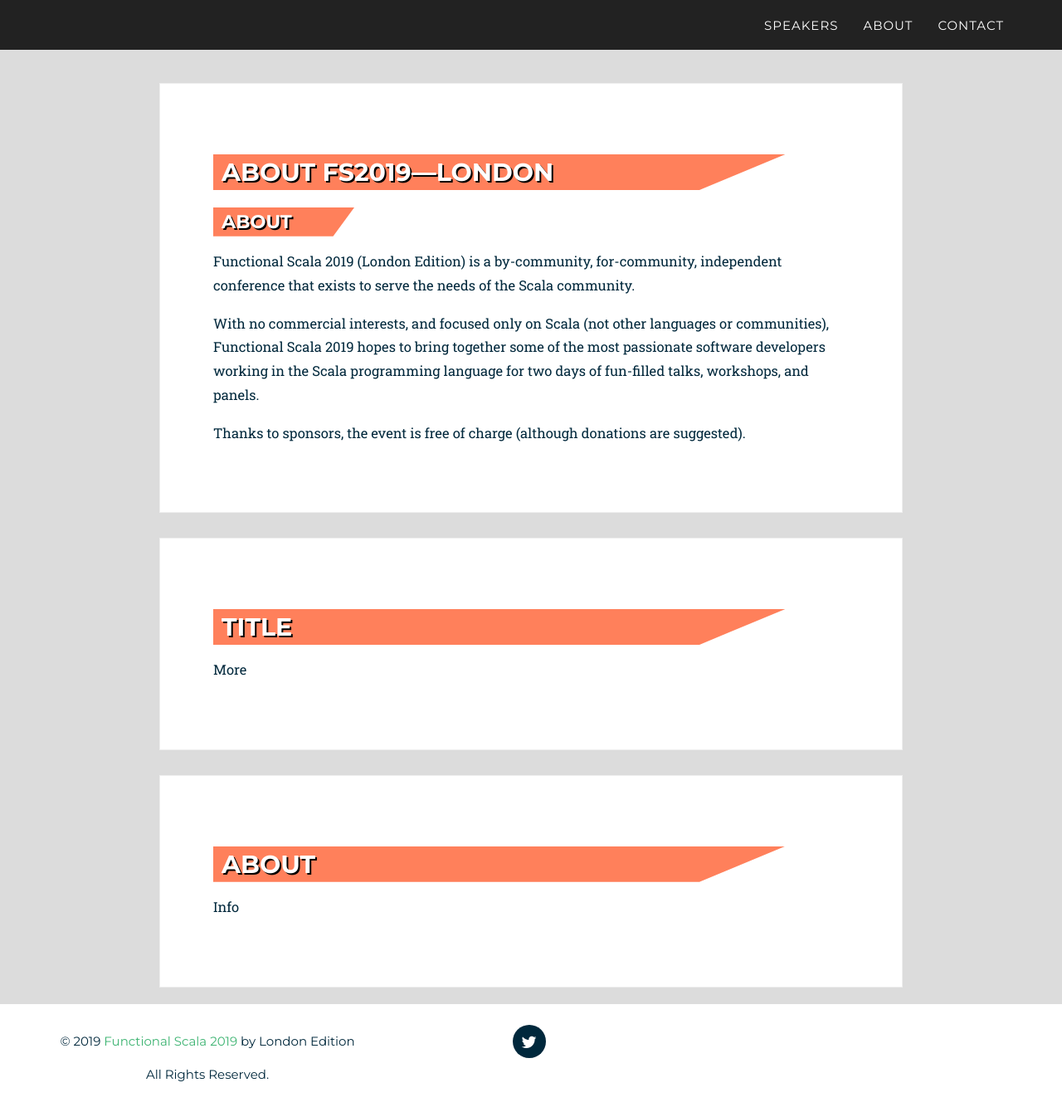
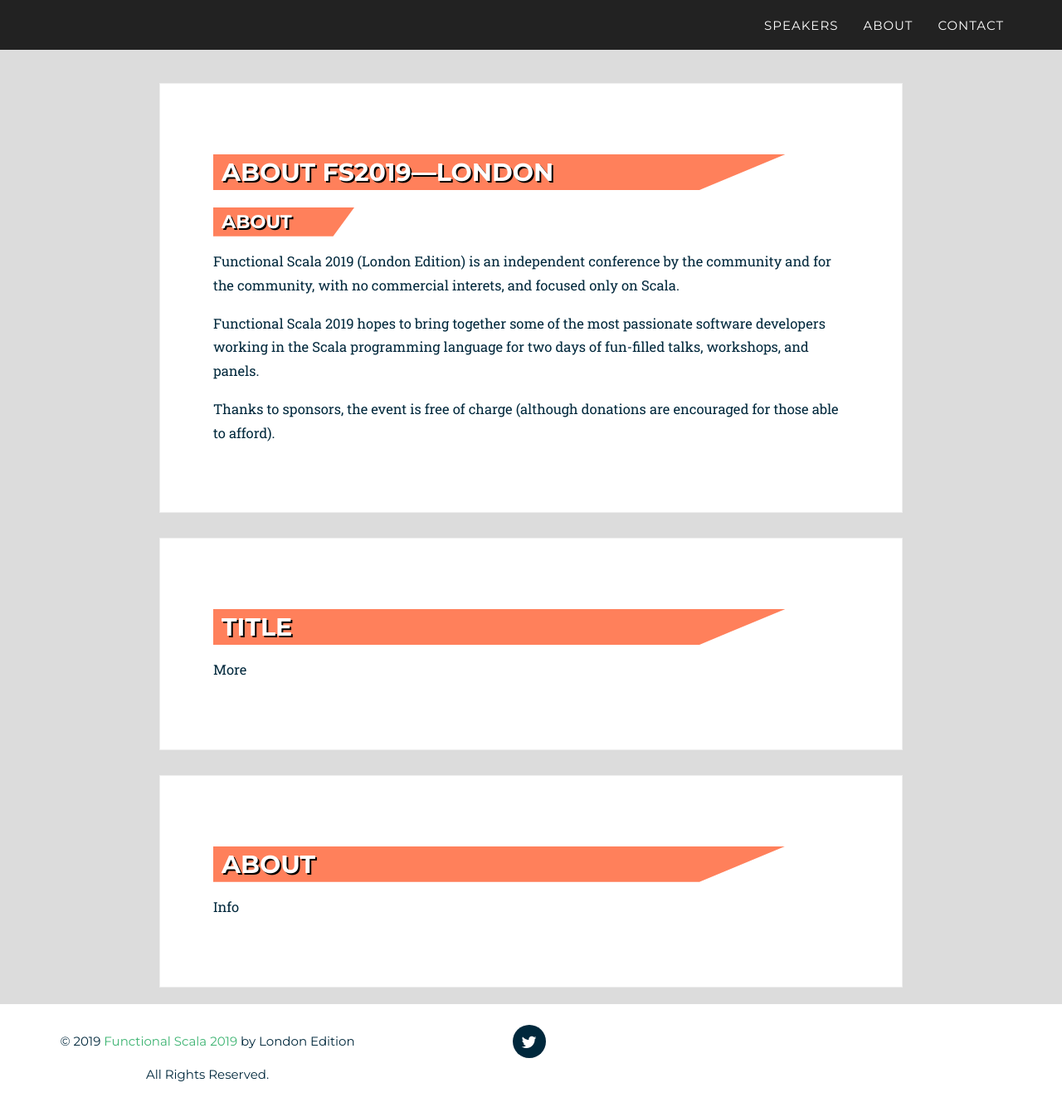
Before and after one commit to melvinchng/event-jekyll-theme, a Jekyll site: the page built from _2017_pages/about.html, in a window 1280 px wide and 1340 px high. Shown: the whole window at 83% size. Built offline with Jekyll 4.4.1, drawn with Linux system fonts in a browser that asks for light colours; some web fonts are replaced.

Commit message:
Small updates

```diff
--- a/_2017_pages/about.html
+++ b/_2017_pages/about.html
@@ -17,11 +17,11 @@
 -->
       <h2 class="second">About</h2>
 
-      <p>Functional Scala 2019 (London Edition) is a by-community, for-community, independent conference that exists to serve the needs of the Scala community.</p>
+      <p>Functional Scala 2019 (London Edition) is an independent conference by the community and for the community, with no commercial interets, and focused only on Scala.</p>
 
-      <p>With no commercial interests, and focused only on Scala (not other languages or communities), Functional Scala 2019 hopes to bring together some of the most passionate software developers working in the Scala programming language for two days of fun-filled talks, workshops, and panels.</p>
+      <p>Functional Scala 2019 hopes to bring together some of the most passionate software developers working in the Scala programming language for two days of fun-filled talks, workshops, and panels.</p>
 
-      <p>Thanks to sponsors, the event is free of charge (although donations are suggested).</p>
+      <p>Thanks to sponsors, the event is free of charge (although donations are encouraged for those able to afford).</p>
 
     </section>
 
--- a/_includes/2017_data/intro.html
+++ b/_includes/2017_data/intro.html
@@ -9,9 +9,11 @@
             <div class="row container">
                 <p>Functional Scala 2019 (London Edition) is a free 2-day conference
                 devoted to using the powerful features and libraries of the Scala
-                programming language to build robust, modern, software that is easier to understand and maintain.</p>
+                programming language to build robust, modern, software that is easier
+                to understand and maintain.</p>
 
-                <p>At this conference, you can find talks, workshops, and panels from leading open source contributors, commercial developers, and researchers from academia. </p>
+                <p>At this conference, you can find talks, workshops, and panels from
+                    leading open source contributors and commercial developers. </p>
 
                 <p>Stay tuned for full speaker lineup and agenda, and reserve your ticket today!</p>
 
```
Also changed, not shown: _data/twenty_17/speakers.yml (+7 -7 lines), _includes/2017_data/sponsors.html (+4 -4 lines).
